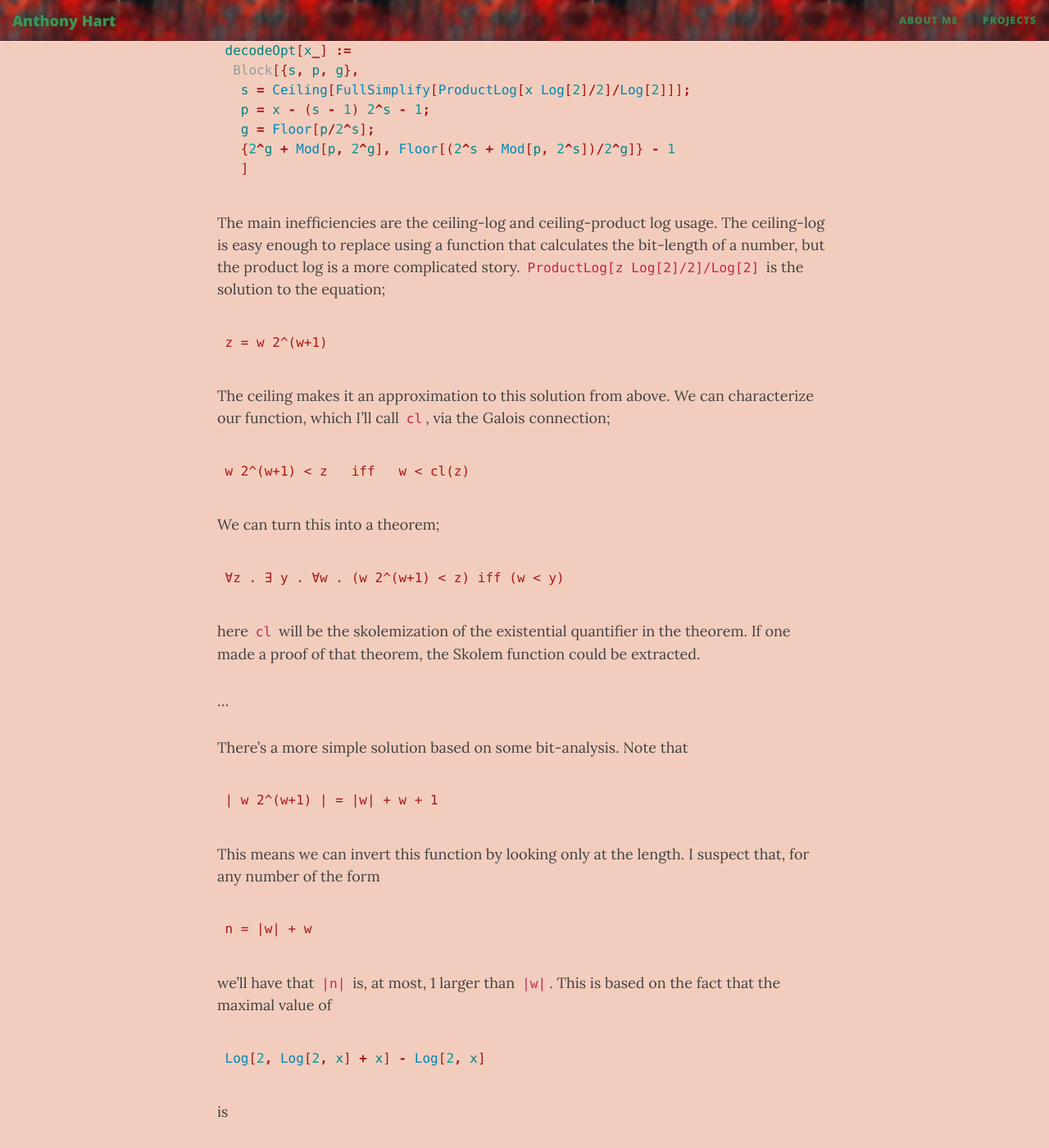
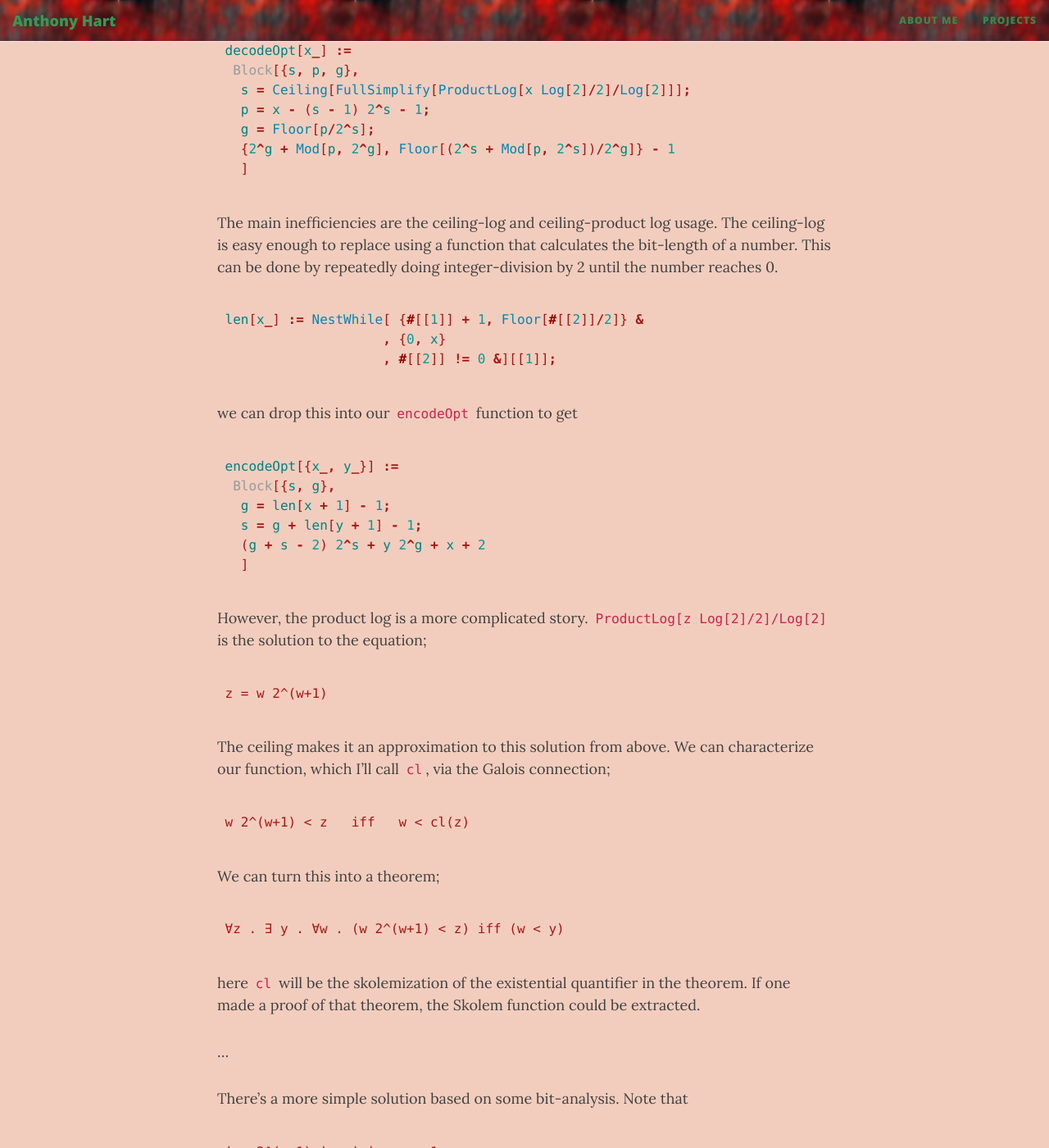
Before and after one commit to AHartNtkn/AHartNtkn.github.io, a Jekyll site: the page built from _posts/2021-11-29-An-Optimal-and-Feasible-Pairing-Function.md, in a window 1280 px wide and 1400 px high, scrolled down 7051 px. Shown: the whole window at 82% size. Built offline with Jekyll 4.4.1, drawn with Linux system fonts in a browser that asks for light colours; nearby versions of some CDN libraries; some of the changed text lies outside the part shown.

Commit message:
improve implementation.

````diff
--- a/_posts/2021-11-29-An-Optimal-and-Feasible-Pairing-Function.md
+++ b/_posts/2021-11-29-An-Optimal-and-Feasible-Pairing-Function.md
@@ -186,7 +186,25 @@
   ]
 ```
 
-The main inefficiencies are the ceiling-log and ceiling-product log usage. The ceiling-log is easy enough to replace using a function that calculates the bit-length of a number, but the product log is a more complicated story. `ProductLog[z Log[2]/2]/Log[2]` is the solution to the equation;
+The main inefficiencies are the ceiling-log and ceiling-product log usage. The ceiling-log is easy enough to replace using a function that calculates the bit-length of a number. This can be done by repeatedly doing integer-division by 2 until the number reaches 0.
+
+```mathematica
+len[x_] := NestWhile[ {#[[1]] + 1, Floor[#[[2]]/2]} &
+                    , {0, x}
+                    , #[[2]] != 0 &][[1]];
+```
+
+we can drop this into our `encodeOpt` function to get
+
+```mathematica
+encodeOpt[{x_, y_}] :=
+ Block[{s, g},
+  g = len[x + 1] - 1;
+  s = g + len[y + 1] - 1;
+  (g + s - 2) 2^s + y 2^g + x + 2
+  ]
+```
+However, the product log is a more complicated story. `ProductLog[z Log[2]/2]/Log[2]` is the solution to the equation;
 
 ```
 z = w 2^(w+1)
@@ -232,27 +250,16 @@
 (Log[E + 1/Log[2]]-1)/Log[2] ≈ 0.614227
 ```
 
-reached when `x = E`. Based on that, we can use `|n|` as an initial estimate and adjust one unit if it's wrong.
-
-```mathematica
-lenFactor[n_] :=
- Block[{w},
-  w = n - Ceiling@Log[2, n + 1];
-  If[Ceiling@Log[2, w + 1] + w != n,
-   w++
-   ];
-  w
-  ]
-```
-
-This gives us an efficient approximate inverse immediately, however, the naive solution from this isn't the same as our desired `cl`. This is more like a rounding function rather than a ceiling function. To turn it into a ceiling function we simply see if the inverse is too small and adjust accordingly.
+reached when `x = E`. Based on that, we can use `|n|` as an initial estimate and adjust one unit if it's wrong. This gives us an efficient approximate inverse immediately, however, the naive solution from this isn't the same as our desired `cl`. This is more like a rounding function rather than a ceiling function. To turn it into a ceiling function we simply see if the inverse is too small and adjust accordingly.
 
 ```mathematica
 inv[n_] :=
- Block[{w},
-  w = lenFactor[Max[Ceiling@Log[2, n + 1] - 1, 0]];
-  If[w 2^(w + 1) < n, w++];
-  w
+  Block[{w, r},
+    r = Max[len[n] - 1, 0];
+    w = r - len[r];
+    If[len[w] + w != r, w++];
+    If[w 2^(w + 1) < n, w++];
+    w
   ]
 ```
 
````
